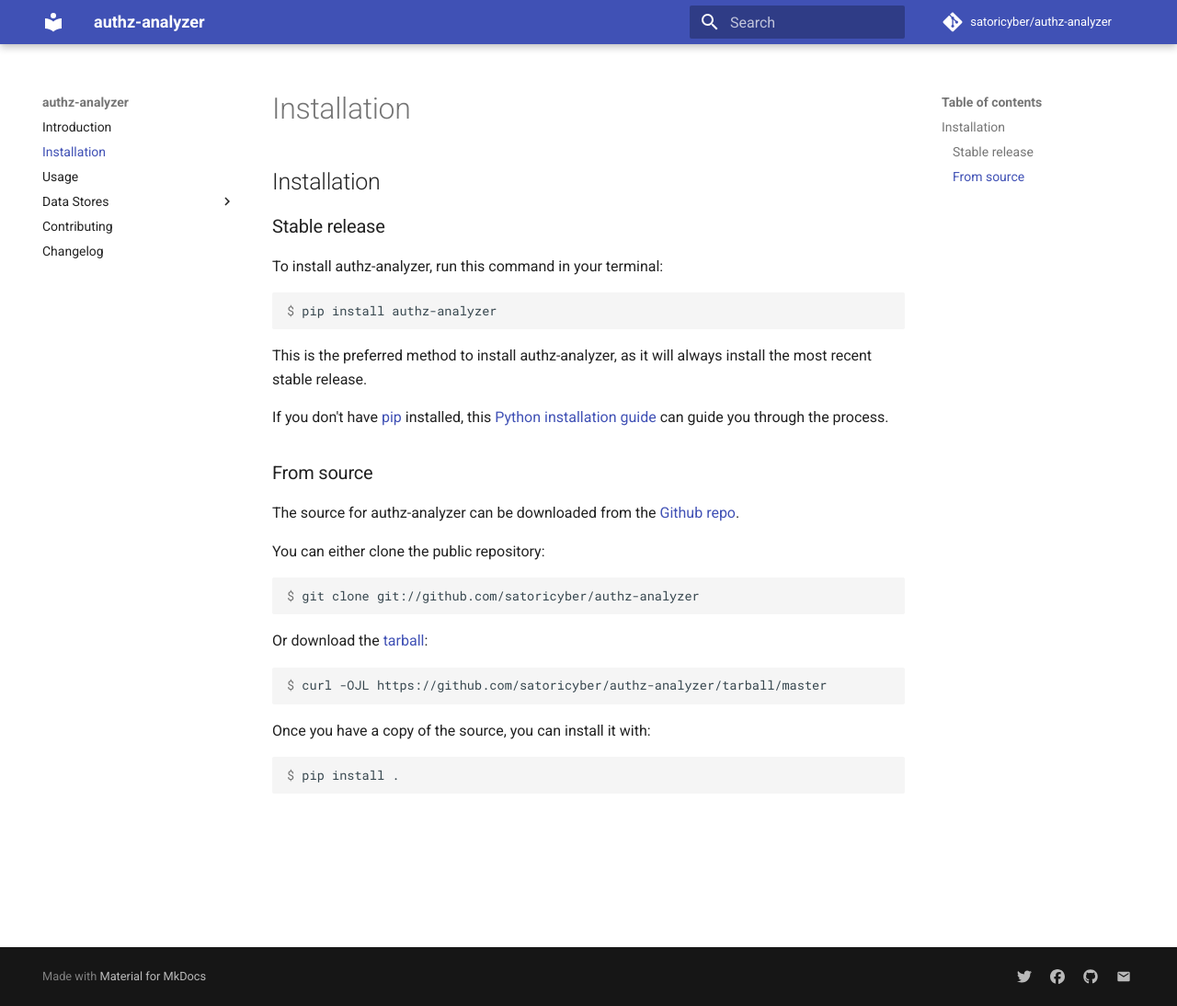
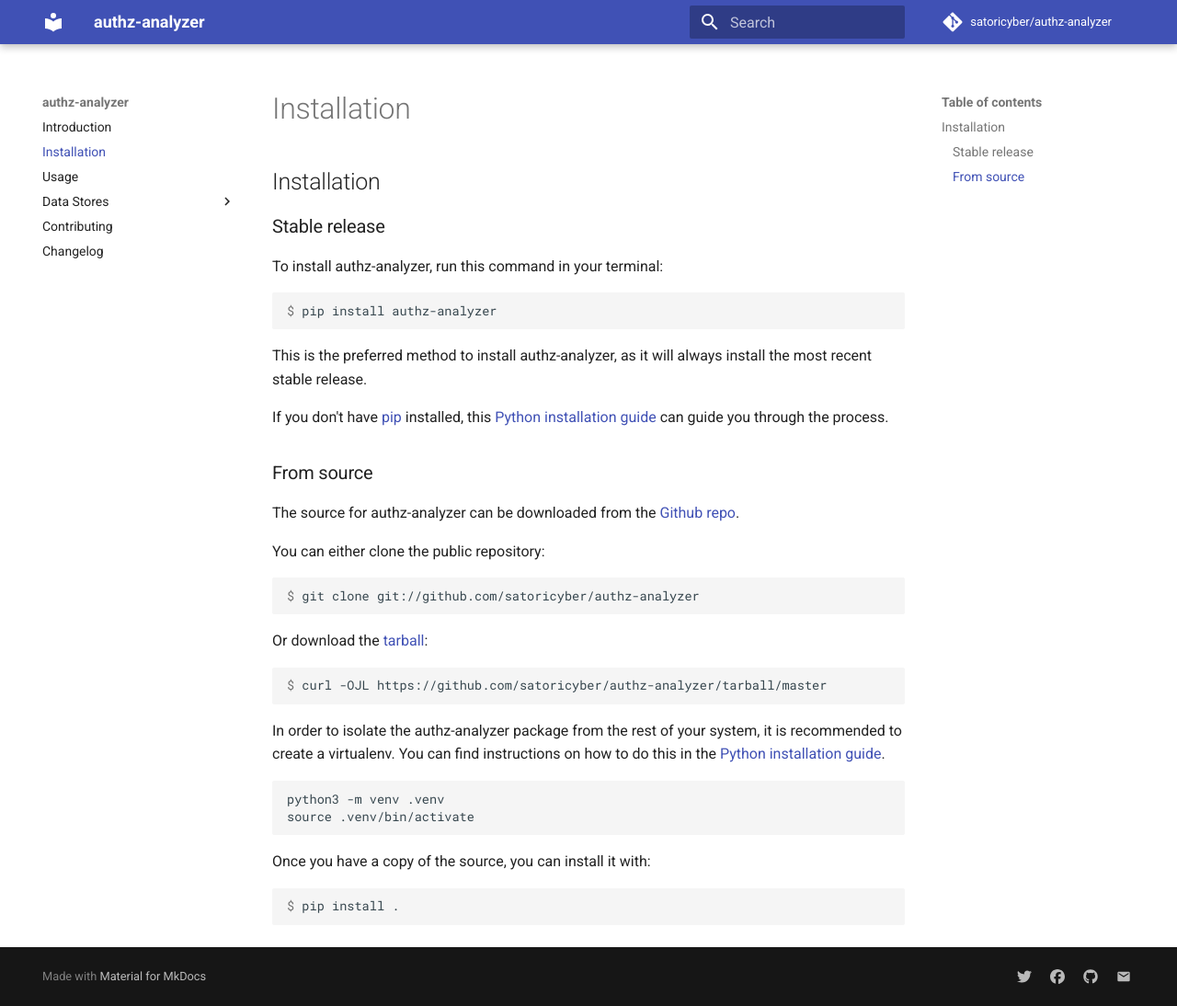
Before and after one commit to SatoriCyber/universal-data-permissions-scanner, an MkDocs documentation site: the page built from docs/installation.md, in a window 1280 px wide and 1094 px high. Shown: the whole window at 92% size. Built offline with MkDocs 1.6.1 and Material for MkDocs 9.7.7, drawn with Linux system fonts in a browser that asks for light colours; comment, search, counter and statistics services are not loaded.

Commit message:
virtualenv docs (#137)

````diff
--- a/docs/installation.md
+++ b/docs/installation.md
@@ -31,6 +31,13 @@
 $ curl -OJL https://github.com/satoricyber/authz-analyzer/tarball/master
 ```
 
+In order to isolate the authz-analyzer package from the rest of your system, it is recommended to create a virtualenv. You can find instructions on how to do this in the [Python installation guide][].
+
+```
+python3 -m venv .venv
+source .venv/bin/activate
+```
+
 Once you have a copy of the source, you can install it with:
 
 ``` console
````
